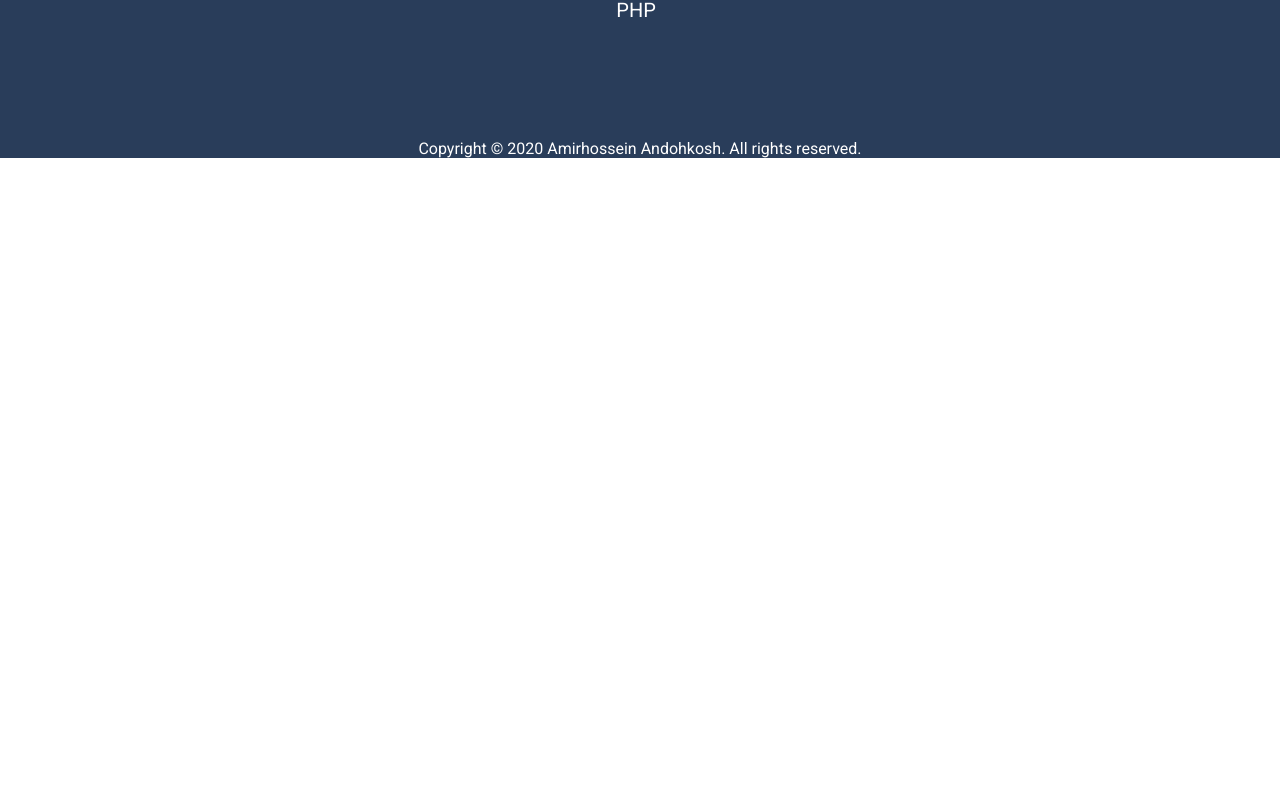
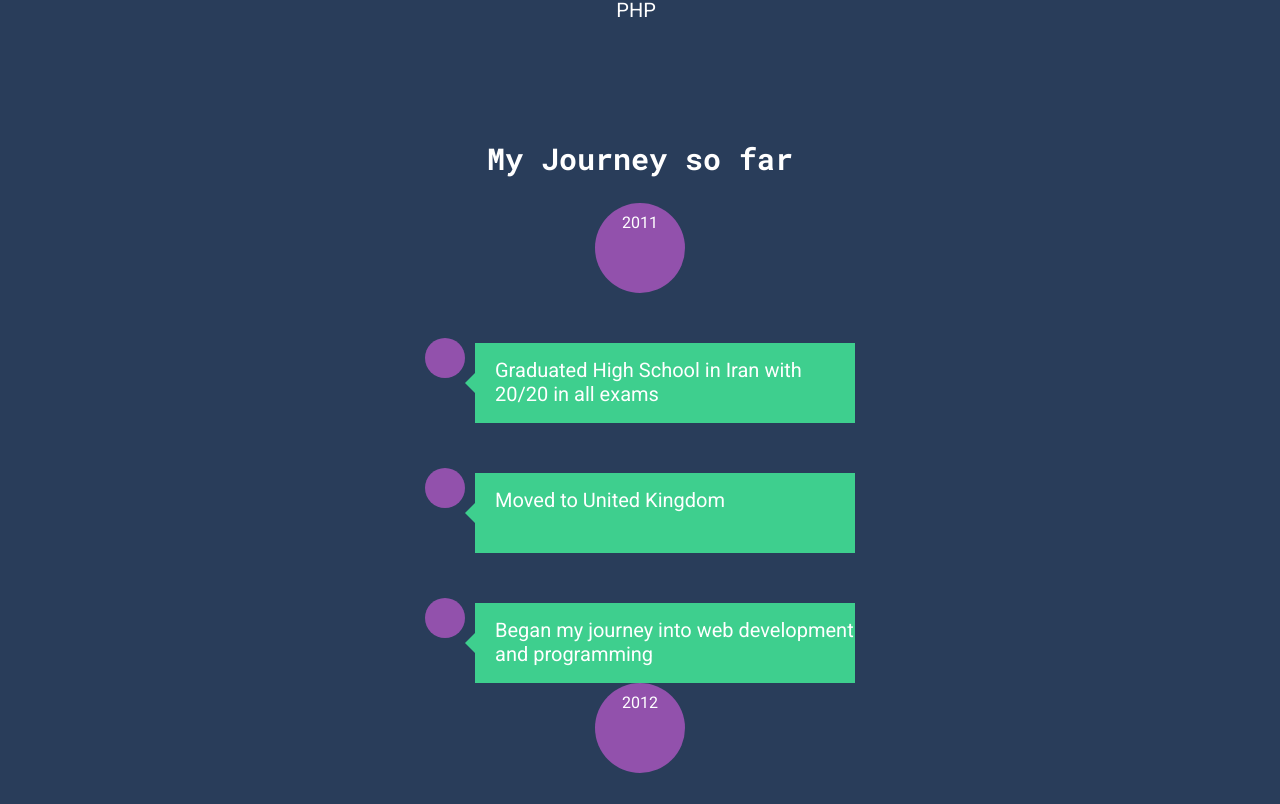
Before and after one commit to amir-bio/amirha.com-2020, a React (Create React App) app: page / in a window 1280 px wide. Shown: the part 1076-1880 px from the top of the page. Before the commit the page ends 1234 px from the top, so only its background shows below. Built offline with nearby package versions, Linux system fonts and the light colour scheme.

Commit message:
Add basic structure of timeline component - styling still not completed

```diff
--- a/src/App.css
+++ b/src/App.css
@@ -107,6 +107,34 @@ h2 {
   height: 150px; */
 }
 
+#timeline {
+  text-align: center;
+}
+
+#timeline-container {
+  display: flex;
+  align-items: center;
+  flex-direction: column;
+}
+
+.big-circle {
+  padding: 10px;
+  margin: auto;
+  border-radius: 50%;
+  width: 70px;
+  height: 70px;
+  background-color: #9251ac;
+}
+
+.small-circle {
+  padding: 10px;
+  margin: auto;
+  border-radius: 50%;
+  width: 20px;
+  height: 20px;
+  background-color: #9251ac;
+}
+
 #copyright {
   text-align: center;
 }
--- a/src/App.js
+++ b/src/App.js
@@ -5,11 +5,12 @@ import 'typeface-roboto'
 import 'typeface-roboto-mono'
 
 import myPhoto from './me.png'
+import timelineData from './timelineData.json'
 
 import TopNavBar from './components/TopNavBar'
 import AboutMe from './components/AboutMe'
 import ToolsAndTech from './components/ToolsAndTech'
-// import Timeline from './components/Timeline'
+import Timeline from './components/Timeline'
 import Copyright from './components/Copyright'
 
 function App() {
@@ -18,7 +19,8 @@ function App() {
       <TopNavBar id="top-nav-bar" />
       <AboutMe id="about-me" photoPath={myPhoto} />
       <ToolsAndTech id="tools-tech" />
-      {/* <Timeline /> */}
+      {console.log(timelineData)}
+      <Timeline id="timeline" data={timelineData} />
       <Copyright />
     </div>
   )
--- a/src/components/Timeline/index.js
+++ b/src/components/Timeline/index.js
@@ -1,8 +1,104 @@
 import React from 'react'
+
+const lightGreen = '#3ECF8E'
+const purple = '#9251ac'
+
+const timelineEntryBoxStyle = {
+  backgroundColor: lightGreen,
+  display: 'block',
+  fontSize: 20,
+  width: 360,
+  minHeight: 50,
+  paddingLeft: 20,
+  paddingTop: 15,
+  paddingBottom: 15,
+  textAlign: 'start'
+}
+
+const arrowRightStyle = {
+  width: 0,
+  height: 0,
+  borderTop: '60px solid transparent',
+  borderBottom: '60px solid transparent',
+  borderLeft: ' 60px solid green'
+}
+const arrowLeftStyle = {
+  width: 0,
+  height: 0,
+  borderTop: '10px solid transparent',
+  borderBottom: '10px solid transparent',
+  borderRight: '10px solid ' + lightGreen
+}
+
+const bigCircleStyle = {
+  padding: 10,
+  margin: 'auto',
+  borderRadius: '50%',
+  width: 70,
+  height: 70,
+  backgroundColor: purple
+}
+// #timeline {
+//   text-align: center;
+// }
+
+// #timeline-container {
+//   display: flex;
+//   align-items: center;
+//   flex-direction: column;
+// }
+
+const smallCircleStyle = {
+  padding: 10,
+  margin: 'auto',
+  borderRadius: '50%',
+  width: 20,
+  height: 20,
+  backgroundColor: purple
+}
+const timelineEntry = (text, direction) => (
+  <div style={{ display: 'flex' }}>
+    <div style={smallCircleStyle}></div>
+    <div
+      style={{
+        alignContent: 'centre',
+        marginTop: 50,
+        display: 'flex',
+        alignItems: 'center',
+        justifyContent: 'center'
+      }}
+    >
+      <div style={arrowLeftStyle}> </div>
+      <div style={timelineEntryBoxStyle}> {text}</div>
+    </div>
+  </div>
+)
+
+// props.eventsInYear is expected to be an array
+const TimelineEntriesWithinAYear = props => (
+  <>{props.eventsInYear.map(event => timelineEntry(event))}</>
+)
+
+const AllTimelineEntries = props => (
+  <>
+    {Object.keys(props.data).map(year => (
+      <>
+        <div style={bigCircleStyle}>{year}</div>
+        <TimelineEntriesWithinAYear eventsInYear={props.data[year]} />
+      </>
+    ))}
+  </>
+)
+
+// The data is passed through props.data which has the following expected format:
+// { year: [events...], year: [events...], ... }
 const Timeline = props => (
-  <div>
-    <h2>My Journey so far</h2>
-    <div>LOL</div>
+  <div id={props.id}>
+    <h2 className="mono-font">My Journey so far</h2>
+    <div id="timeline-container">
+      {console.log('t1', props.data)}
+      <AllTimelineEntries data={props.data} />
+    </div>
   </div>
 )
 
--- /dev/null
+++ b/src/timelineData.json
@@ -0,0 +1,25 @@
+{
+  "2011": [
+    "Graduated High School in Iran with 20/20 in all exams",
+    "Moved to United Kingdom",
+    "Began my journey into web development and programming"
+  ],
+  "2012": [
+    "Began creating Responsive Websites.",
+    "Started learning other programming Languages"
+  ],
+  "2013": ["Graduated with 13 GCSEs"],
+  "2015": [
+    "Graduated with 4 A* A-levels",
+    "Started studying Computer Science at the University of Cambridge"
+  ],
+  "2017": [
+    "In collaboration with 3 teammates, created a retail automator as second year project "
+  ],
+  "2018": [
+    "Created an automated pedestrian detector and tracker for third year project",
+    "Graduated from University of Cambridge",
+    "Joined Netcraft as a Computer Scientist"
+  ],
+  "2019": ["Joined Acre as a Backend Engineer"]
+}
```
